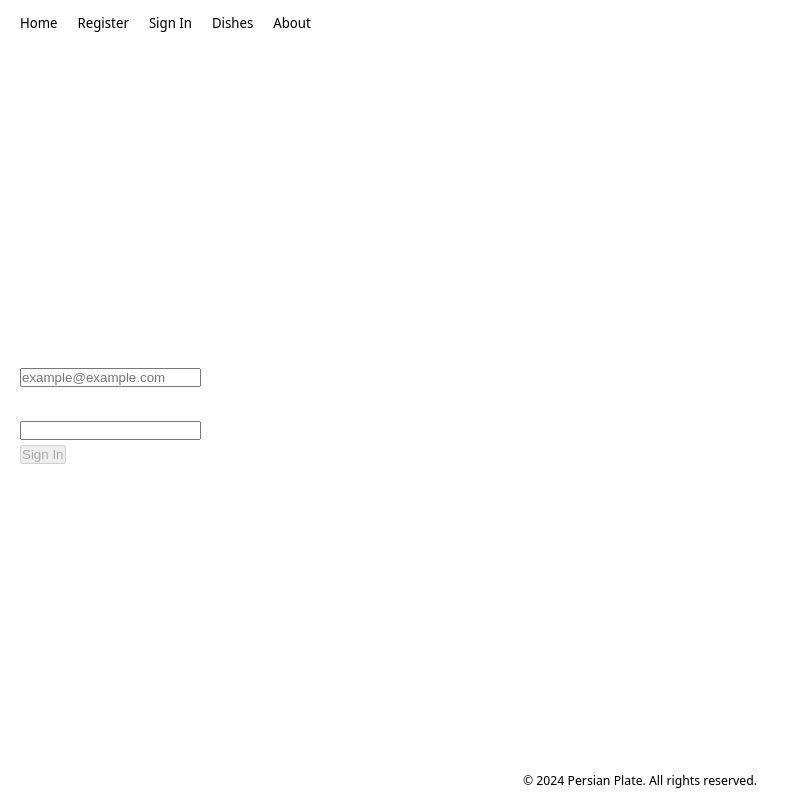
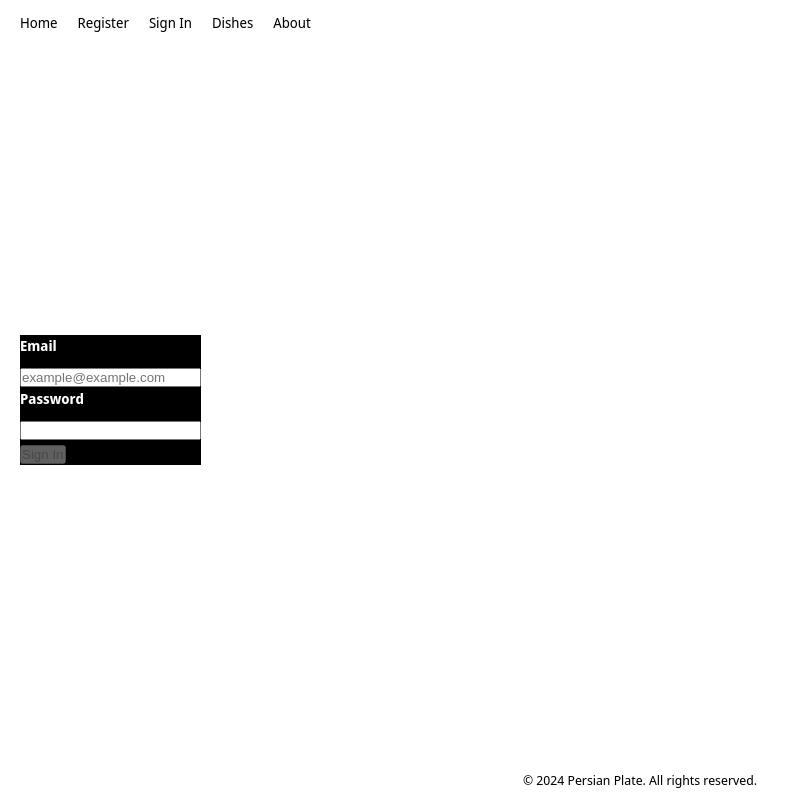
Before and after one commit to ninaraynor/persian-plate, a React (Vite) app: page /signin in a window 1280 px wide. Shown: the whole page, without its empty margins (0-800 px from the left). Built offline with nearby package versions, Linux system fonts and the light colour scheme; no server answers; a web font is replaced by a local one.

Commit message:
adjust style

```diff
--- a/src/App.css
+++ b/src/App.css
@@ -98,6 +98,9 @@ h4 {
   padding: 2em;
 }
 
+.card-overlay {
+ background-color: black;
+}
 .read-the-docs {
   color: #888;
 }
```
